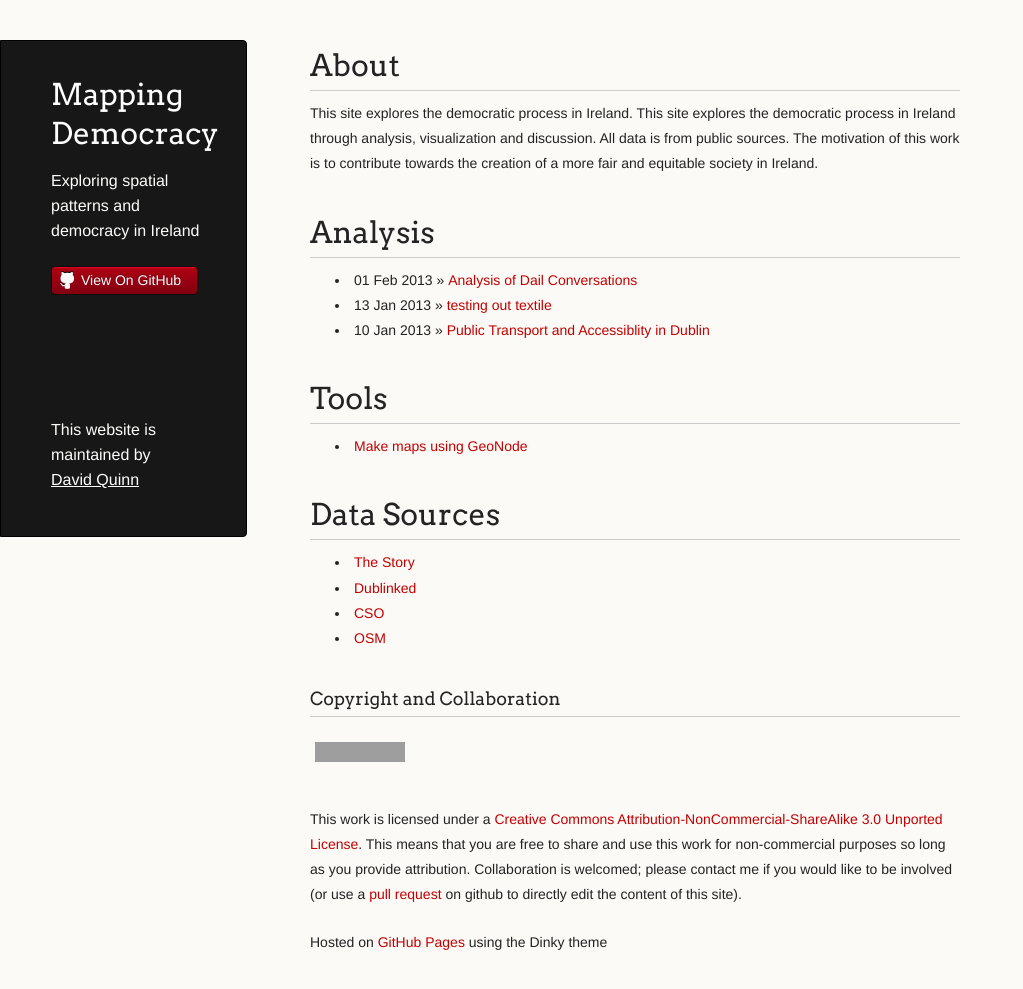
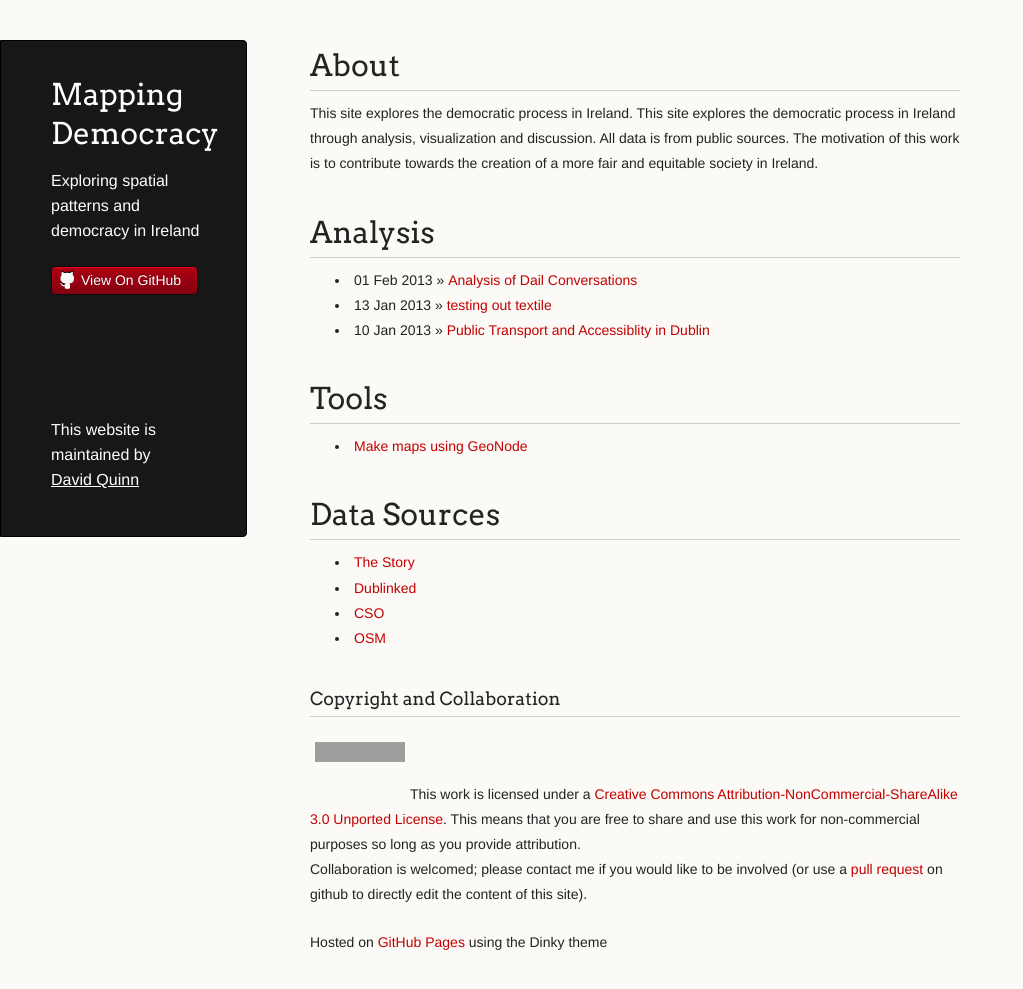
Before and after one commit to djq/mapping_democracy, a Jekyll site: the page built from index.html, in a window 1280 px wide and 1027 px high. Shown: the top 989 px of the window, without its empty margins (0-1023 px from the left). Built offline with Jekyll 4.4.1, drawn with Linux system fonts in a browser that asks for light colours; Markdown is read by kramdown in place of the engine named in the settings; grey boxes are pictures that could not be loaded.

Commit message:
updated license

```diff
--- a/_layouts/default.html
+++ b/_layouts/default.html
@@ -50,7 +50,9 @@
 
 <h3>Copyright and Collaboration</h3>
 
-<p><a rel="license" href="http://creativecommons.org/licenses/by-nc-sa/3.0/deed.en_US"><img alt="Creative Commons License" style="border-width:0" src="http://i.creativecommons.org/l/by-nc-sa/3.0/80x15.png" /></a><br />This work is licensed under a <a rel="license" href="http://creativecommons.org/licenses/by-nc-sa/3.0/deed.en_US">Creative Commons Attribution-NonCommercial-ShareAlike 3.0 Unported License</a>. This means that you are free to share and use this work for non-commercial purposes so long as you provide attribution. Collaboration is welcomed; please contact me if you would like to be involved (or use a <a href="https://help.github.com/articles/using-pull-requests">pull request</a> on github to directly edit the content of this site). </p>
+<p><a rel="license" href="http://creativecommons.org/licenses/by-nc-sa/3.0/deed.en_US"><img alt="Creative Commons License" style="border-width:0" src="http://i.creativecommons.org/l/by-nc-sa/3.0/80x15.png" /></a>This work is licensed under a <a rel="license" href="http://creativecommons.org/licenses/by-nc-sa/3.0/deed.en_US">Creative Commons Attribution-NonCommercial-ShareAlike 3.0 Unported License</a>. This means that you are free to share and use this work for non-commercial purposes so long as you provide attribution.
+
+<br />Collaboration is welcomed; please contact me if you would like to be involved (or use a <a href="https://help.github.com/articles/using-pull-requests">pull request</a> on github to directly edit the content of this site). </p>
 
       <p><small>Hosted on <a href="https://pages.github.com">GitHub Pages</a> using the Dinky theme</small></p>
       </section>
```
